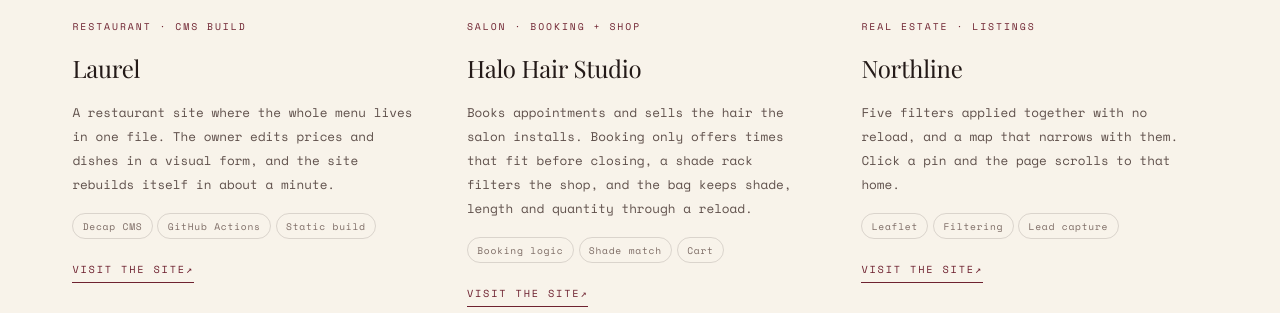
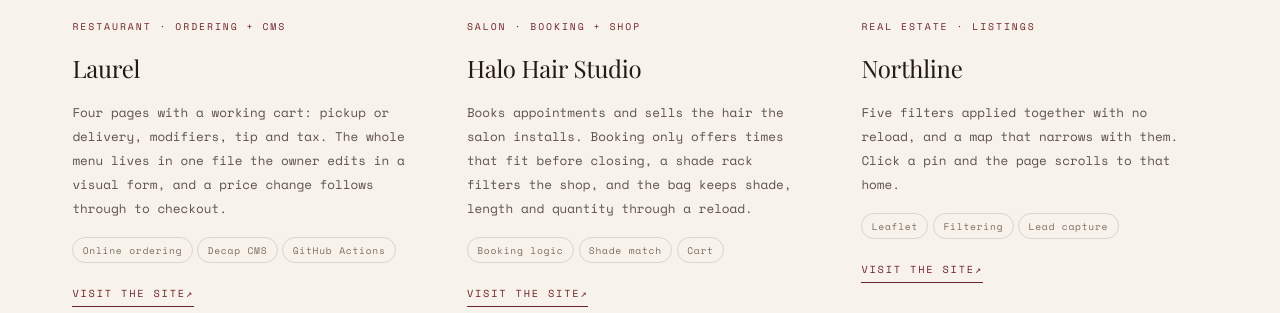
Before and after one commit to Tahvia127/framework-studio, a plain HTML site: page index.html in a window 1280 px wide. Shown: the part 3550-3863 px from the top of the page. Drawn offline with nearby package versions, Linux system fonts and the light colour scheme; files whose address does not match are found by name; a web font is replaced by a local one.

Commit message:
Update the Laurel card for the rebuilt restaurant site

```diff
--- a/index.html
+++ b/index.html
@@ -108,10 +108,10 @@
       <article class="proj rv" style="--i:0">
       <div class="shot"><img src="assets/img/laurel-kitchen.webp" alt="Laurel" loading="lazy" width="1400" height="953"></div>
       <div class="bd">
-        <p class="cat">Restaurant &middot; CMS build</p>
+        <p class="cat">Restaurant &middot; Ordering + CMS</p>
         <h3>Laurel</h3>
-        <p>A restaurant site where the whole menu lives in one file. The owner edits prices and dishes in a visual form, and the site rebuilds itself in about a minute.</p>
-        <ul><li>Decap CMS</li><li>GitHub Actions</li><li>Static build</li></ul>
+        <p>Four pages with a working cart: pickup or delivery, modifiers, tip and tax. The whole menu lives in one file the owner edits in a visual form, and a price change follows through to checkout.</p>
+        <ul><li>Online ordering</li><li>Decap CMS</li><li>GitHub Actions</li></ul>
         <a class="lk" href="https://tahvia127.github.io/laurel-kitchen/" target="_blank" rel="noopener noreferrer">Visit the site</a>
       </div>
     </article>
```
Also changed, not shown: assets/img/laurel-kitchen.webp.
